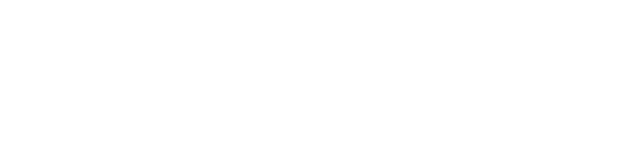
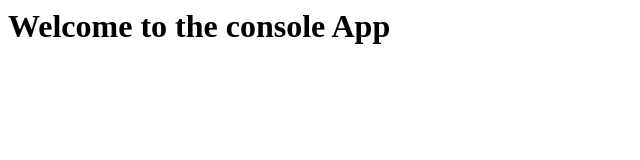
Before and after one commit to vrishali183/Proj-77-Console-App, a plain HTML site: page index.html in a window 1280 px wide. Shown: the whole page, without its empty margins (0-640 px from the left). Drawn offline with Linux system fonts and the light colour scheme.

Commit message:
Update index.html

```diff
--- a/index.html
+++ b/index.html
@@ -3,6 +3,7 @@
     <title> Console App</title>
   </head>
   <body>
+    <h1> Welcome to the console App</h1>
     <script>
 
 console.log("My first console project");
```
